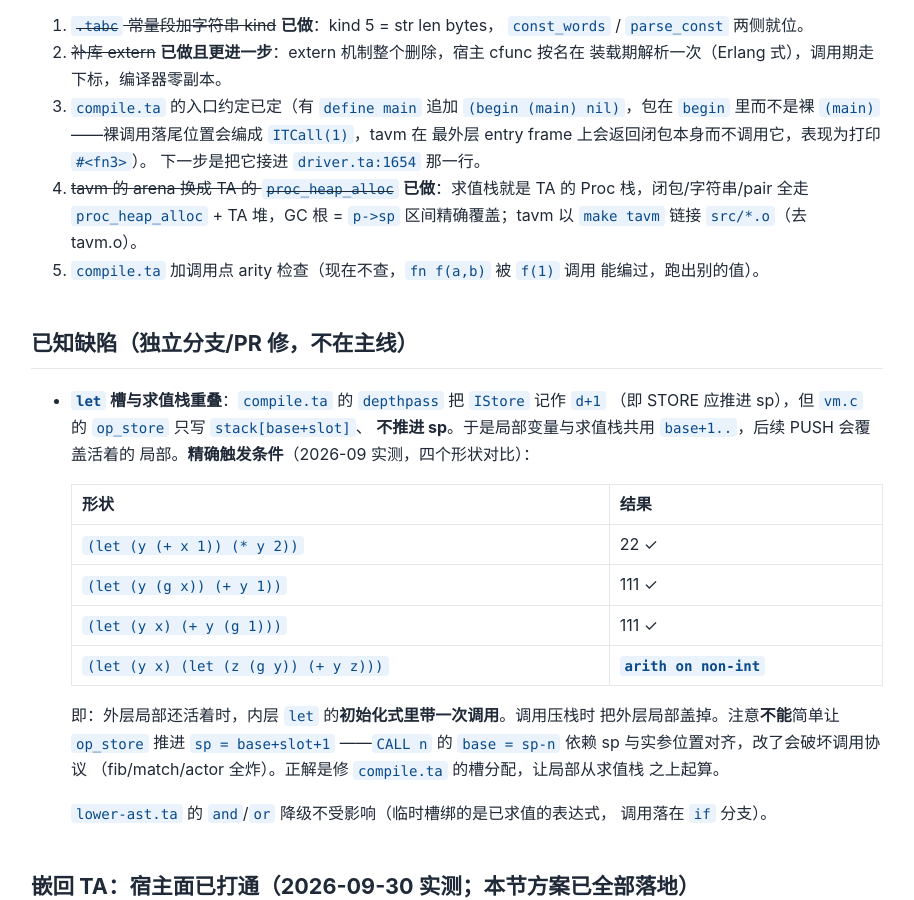
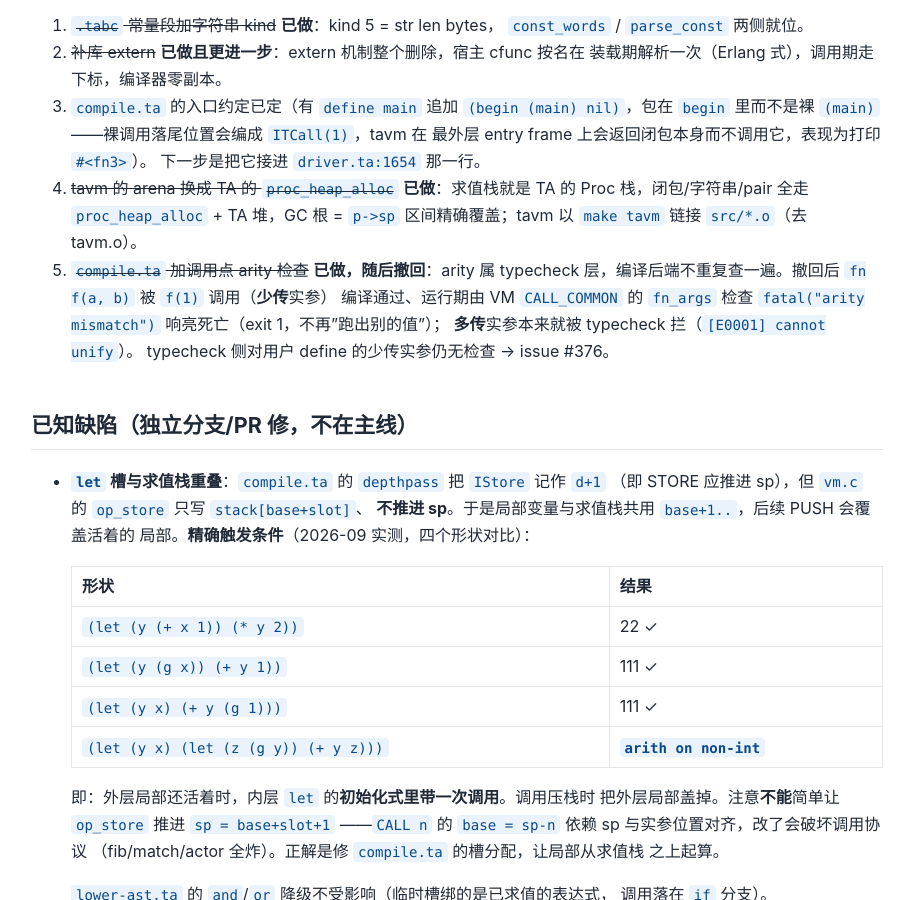
Before and after one commit to tiancaiamao/tinyactor, a Jekyll site: the page built from docs/backend.md, in a window 1280 px wide and 900 px high, scrolled down 8337 px. Shown: the whole window, without its empty margins (183-1097 px from the left). Built offline with Jekyll 4.4.1, drawn with Linux system fonts in a browser that asks for light colours; our own code applies the rules of GitHub Pages for plain Markdown files.

Commit message:
kl: 删掉 compile.ta 的调用点 arity 检查
arity 检查属于 typecheck 层，编译后端不该再查一遍。删除
collect_arities / check_calls / check_clauses / check_args / param_syms /
pat_binders 与 ArityCheck 类型（compile.ta -181 行）。

行为变化（少传实参：fn f(a, b) 被 f(1) 调用）：

- 改动前：编译期拒绝 `lisp-backend: reject: arity mismatch: f expects 2 arg(s), got 1`
- 改动后：编译通过，运行期由 VM `CALL_COMMON` 的 fn_args 检查
  `fatal("arity mismatch")`（exit 1 + stderr 诊断）；不静默读错位槽

「多传实参」本来就由 typecheck 拦（`[E0001] cannot unify Int with 'a -> 'b`），
与本次删除无关。少传实参在类型上不可判别（`f(1)` 的类型是箭头链剩余的
`Int -> Int`），所以 typecheck 侧仍无检查 → issue #376。

- test/crash/arity-mismatch.ta + run_crash_tests.sh case (b3)：钉住这条运行期兜底
- docs/backend.md 下一步 item 5：由「待做」标注为「已做，随后撤回」并写明理由
- lib/bootstrap.tabc：make bootstrap 重生成（fixed point，连跑两遍 byte-identical）

门：make test（43/43 + 11 category 全绿）、make test-bootstrap（fixed point）、
make kernfuzz-snapshot-check、make kernfuzz-fast 全 0。

```diff
--- a/docs/backend.md
+++ b/docs/backend.md
@@ -362,8 +362,12 @@ expand_imports 只重写已 import 模块，属已知边界，见 git log
 4. ~~tavm 的 arena 换成 TA 的 `proc_heap_alloc`~~ **已做**：求值栈就是 TA 的
    Proc 栈，闭包/字符串/pair 全走 `proc_heap_alloc` + TA 堆，GC 根 = `p->sp`
    区间精确覆盖；tavm 以 `make tavm` 链接 `src/*.o`（去 tavm.o）。
-5. `compile.ta` 加调用点 arity 检查（现在不查，`fn f(a,b)` 被 `f(1)` 调用
-   能编过，跑出别的值）。
+5. ~~`compile.ta` 加调用点 arity 检查~~ **已做，随后撤回**：arity 属 typecheck
+   层，编译后端不重复查一遍。撤回后 `fn f(a, b)` 被 `f(1)` 调用（**少传**实参）
+   编译通过、运行期由 VM `CALL_COMMON` 的 `fn_args` 检查
+   `fatal("arity mismatch")` 响亮死亡（exit 1，不再"跑出别的值"）；
+   **多传**实参本来就被 typecheck 拦（`[E0001] cannot unify`）。
+   typecheck 侧对用户 define 的少传实参仍无检查 → issue #376。
 
 ## 已知缺陷（独立分支/PR 修，不在主线）
 
```
Also changed, not shown: 4 other files.
